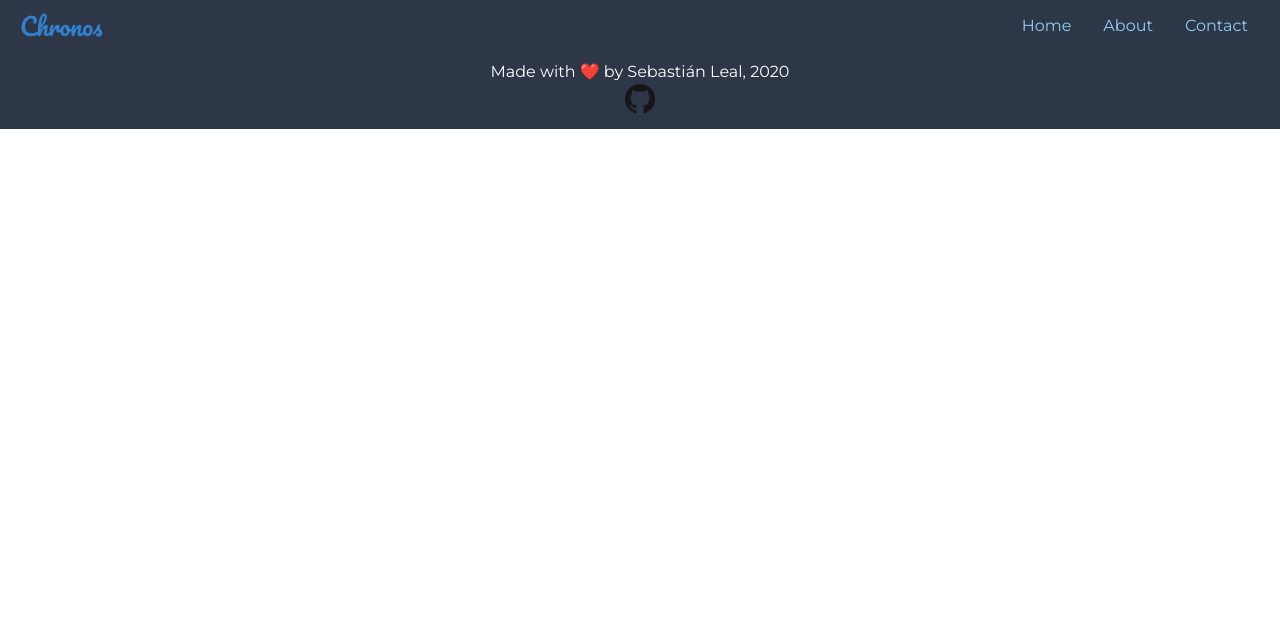
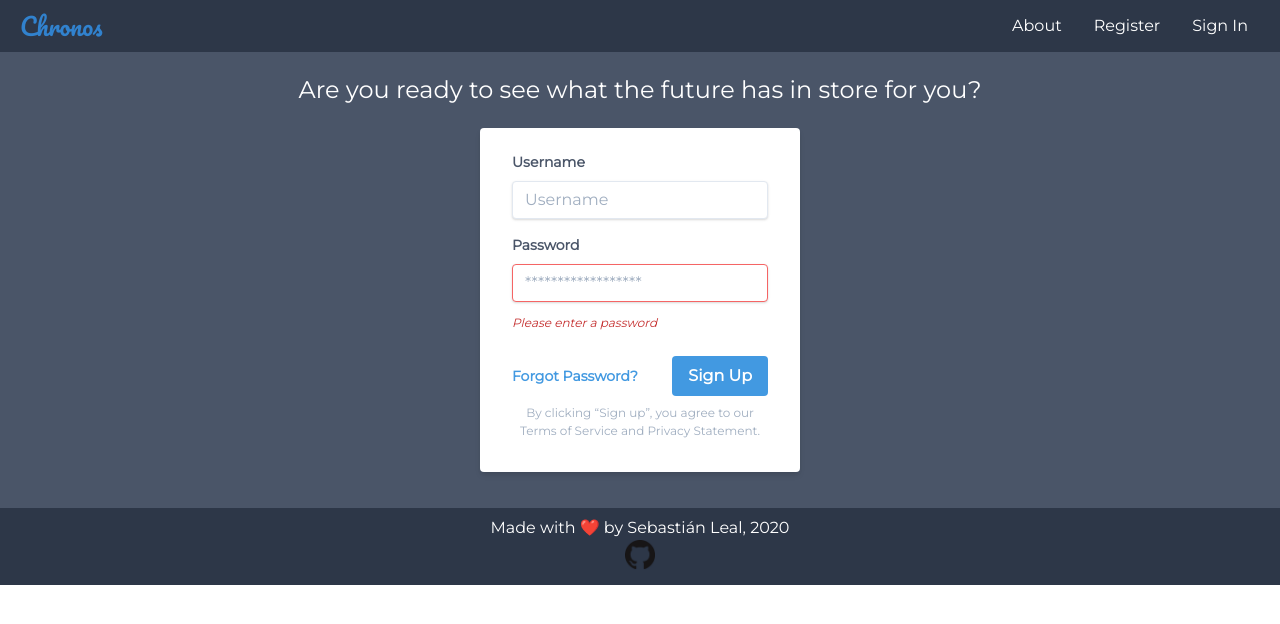
Before and after one commit to achilleleal/ecommerce-page, a Gatsby site: page / in a window 1280 px wide. Built offline with nearby package versions, Linux system fonts and the light colour scheme; Gatsby itself is replaced by a stand-in of ours.

Commit message:
created sign up card

```diff
--- a/src/components/layout.js
+++ b/src/components/layout.js
@@ -3,20 +3,22 @@ import { Link, useStaticQuery, graphql } from "gatsby"
 import Img from "gatsby-image"
 
 const ListLink = props =>
-  <li className="inline-block mr-8">
+  <li className="inline-block mr-8 duration-300 transform hover:scale-110 hover:secondaryText">
     <Link to={props.to}>{props.children}</Link>
   </li>
 
 const Header = () =>
   <header className="primaryBg flex items-center justify-between">
     <div className="py-2 mx-5">
-      <h1 className="text-2xl primaryText title">Chronos</h1>
+      <Link to="/">
+        <h1 className="text-2xl primaryText title">Chronos</h1>
+      </Link>
     </div>
-    <div className="py-2 secondaryText">
+    <div className="py-2 text-white">
       <ul className="float-right">
-        <ListLink to="/" className="link duration-300 transform hover:scale-110">Home</ListLink>
-        <ListLink to="/about" className="link duration-300 transform hover:scale-110">About</ListLink>
-        <ListLink to="/contact" className="link duration-300 transform hover:scale-110">Contact</ListLink>
+        <ListLink to="#about">About</ListLink>
+        <ListLink to="/pricing">Register</ListLink>
+        <ListLink to="/signin">Sign In</ListLink>
       </ul>
     </div>
   </header>
--- /dev/null
+++ b/src/components/signup.js
@@ -0,0 +1,59 @@
+import React, { Component } from 'react'
+
+class SignUpCard extends Component {
+
+    state = {
+        signInEmail: '',
+        signInPassword: ''
+    }
+
+    onEmailChange = (event) => {
+        this.setState({signInEmail: event.target.value})
+    }
+
+    onPasswordChange = (event) => {
+        this.setState({signInPassword: event.target.value})
+    }
+
+
+
+    render () {
+
+        const allowedPasswordLength = 6;
+        const {signInPassword} = this.state;
+
+        return (
+            <div className="w-full max-w-xs bg-white shadow-md rounded px-8 pt-6 pb-8 mb-4">
+                <div className="mb-4">
+                    <label className="block text-gray-700 text-sm font-bold mb-2" for="username">
+                        Username
+                    </label>
+                    <input onChange={this.onEmailChange} className="shadow appearance-none border rounded w-full py-2 px-3 text-gray-700 leading-tight focus:outline-none focus:shadow-outline" id="username" type="text" placeholder="Username" />
+                    </div>
+                <div className="mb-6">
+                    <label className="block text-gray-700 text-sm font-bold mb-2" for="password" >
+                        Password
+                    </label>
+                    <input onChange={this.onPasswordChange} className={`shadow appearance-none border ${signInPassword.length <= allowedPasswordLength ?"border-red-500": ""} rounded w-full py-2 px-3 text-gray-700 mb-3 leading-tight focus:outline-none focus:shadow-outline`} id="password" type="password" placeholder="******************" />
+                    <p className="text-xs italic text-red-700">
+                        {signInPassword.length === 0 ? "Please enter a password" :
+                            signInPassword.length <= allowedPasswordLength ? `The password must be longer than ${allowedPasswordLength} characters` : ""}
+                    </p>
+                </div>
+                <div className="flex items-center justify-between">
+                    <a className="inline-block align-baseline font-bold text-sm text-blue-500 hover:text-blue-800" href="#">
+                        Forgot Password?
+                    </a>
+                    <button className="bg-blue-500 hover:bg-blue-700 text-white font-bold py-2 px-4 rounded focus:outline-none focus:shadow-outline" type="button">
+                        Sign Up
+                    </button>
+                </div>
+                <p className="text-center text-gray-500 text-xs mt-2">
+                    By clicking “Sign up”, you agree to our Terms of Service and Privacy Statement.
+                </p>
+            </div>
+        )
+    }
+}
+
+export default SignUpCard
--- a/src/pages/index.js
+++ b/src/pages/index.js
@@ -2,14 +2,31 @@ import React from "react"
 // import { Link } from "gatsby"
 
 import Layout from "../components/layout"
-// import Image from "../components/image"
 import SEO from "../components/seo"
+import SignUpCard from '../components/signup'
 
-const IndexPage = () => (
+
+const IndexPage = () =>
   <Layout>
     <SEO title="Home" />
+    <div className="secondaryBg p-5">
+        <h2 className="text-white text-center text-2xl"> Are you ready to see what the future has in store for you?</h2>
+        <div className="flex justify-center mt-5">
+            <SignUpCard />
+        </div>
+    </div>
+
+    <div>
+      {/* Hero Banner */}
+    </div>
+    <div>
+      {/* Features */}
+    </div>
+    <div>
+      {/* Pricing */}
+    </div>
 
   </Layout>
-)
+
 
 export default IndexPage
--- a/src/styles/tailwind.css
+++ b/src/styles/tailwind.css
@@ -10,6 +10,10 @@ body {
 
 .title {
     font-family: 'Pacifico';
+}
+
+.title:hover {
+    @apply text-blue-300;
 }
 
 .primaryBg {
```
